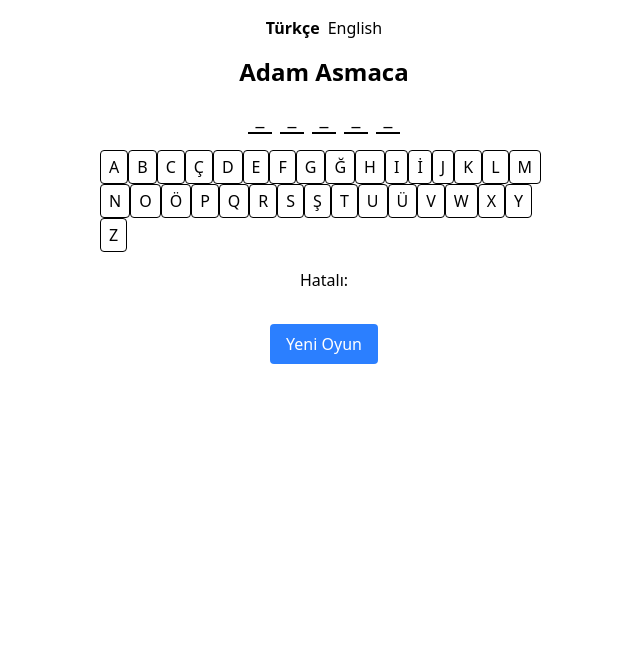
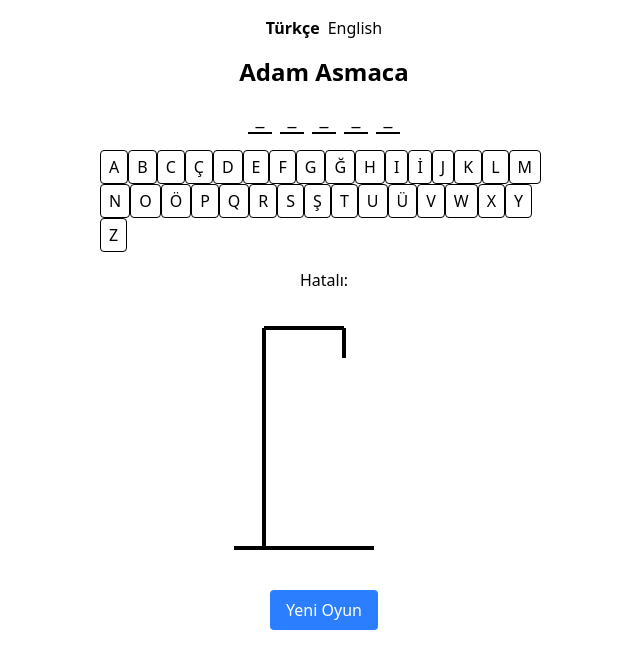
Before and after one commit to handememikoglu/hangman-react, a React (Vite) app: page / in a window 1280 px wide. Shown: the top 668 px of the page, without its empty margins (316-956 px from the left). Built offline with nearby package versions, Linux system fonts and the light colour scheme.

Commit message:
feat: add animated hangman figure with SVG and transition effects

```diff
--- a/src/App.jsx
+++ b/src/App.jsx
@@ -6,6 +6,7 @@ import { wordsEN } from './data/words-en';
 import LanguageSelector from './components/LanguageSelector';
 import WordDisplay from './components/WordDisplay';
 import Keyboard from './components/Keyboard';
+import HangmanCanvas from './components/HangmanCanvas';
 
 function App() {
   const [language, setLanguage] = useState('tr');
@@ -23,6 +24,7 @@ function App() {
   },[language]);
 
   const handleGuess = (letter) => {
+    if (isGameOver || isWin) return;
     if (guessedLetters.includes(letter) || wrongGuesses.includes(letter)){
       return;
     }
@@ -32,6 +34,14 @@ function App() {
       setWrongGuesses([...wrongGuesses, letter]);
     }
   };
+
+  const restartGame = () => {
+  const wordList = language === 'tr' ? wordsTR : wordsEN;
+  const randomWord = wordList[Math.floor(Math.random() * wordList.length)];
+  setWord(randomWord.toLowerCase());
+  setGuessedLetters([]);
+  setWrongGuesses([]);
+};
 
   const isGameOver = wrongGuesses.lenght >= maxAttempts;
   const isWin = word.split('').every(l => guessedLetters.includes(l));
@@ -45,7 +55,8 @@ function App() {
       <p>Hatalı: {wrongGuesses.join(', ')}</p>
       {isGameOver && <p className="text-red-500">Kaybettin! Kelime: {word}</p>}
       {isWin && <p className="text-green-500">Tebrikler! Bildin 🎉</p>}
-      <button onClick={() => setLanguage(prev => prev)} className="mt-4 bg-blue-500 text-white px-4 py-2 rounded">
+      <HangmanCanvas wrongGuessCount={wrongGuesses.length} />
+      <button onClick={restartGame} className="mt-4 bg-blue-500 text-white px-4 py-2 rounded">
         Yeni Oyun
       </button>
     </div>
--- /dev/null
+++ b/src/components/HangmanCanvas.jsx
@@ -0,0 +1,42 @@
+import React from 'react';
+
+const HangmanCanvas = ({ wrongGuessCount }) => {
+  // Her parça için görünürlük kontrolü
+  const isVisible = (index) => wrongGuessCount > index ? 'opacity-100' : 'opacity-0';
+
+  return (
+    <svg height="250" width="200" className="stroke-black stroke-[4px] fill-none">
+      {/* Direk ve ip - sabit */}
+      <line x1="10" y1="240" x2="150" y2="240" className="transition-all" /> {/* Zemin */}
+      <line x1="40" y1="20" x2="40" y2="240" className="transition-all" />   {/* Dikey direk */}
+      <line x1="40" y1="20" x2="120" y2="20" className="transition-all" />    {/* Üst çizgi */}
+      <line x1="120" y1="20" x2="120" y2="50" className="transition-all" />   {/* İp */}
+
+      {/* Kafa */}
+      <circle cx="120" cy="70" r="20"
+        className={`transition-all duration-500 ${isVisible(0)}`} />
+
+      {/* Gövde */}
+      <line x1="120" y1="90" x2="120" y2="150"
+        className={`transition-all duration-500 ${isVisible(1)}`} />
+
+      {/* Sol Kol */}
+      <line x1="120" y1="100" x2="90" y2="130"
+        className={`transition-all duration-500 ${isVisible(2)}`} />
+
+      {/* Sağ Kol */}
+      <line x1="120" y1="100" x2="150" y2="130"
+        className={`transition-all duration-500 ${isVisible(3)}`} />
+
+      {/* Sol Bacak */}
+      <line x1="120" y1="150" x2="90" y2="180"
+        className={`transition-all duration-500 ${isVisible(4)}`} />
+
+      {/* Sağ Bacak */}
+      <line x1="120" y1="150" x2="150" y2="180"
+        className={`transition-all duration-500 ${isVisible(5)}`} />
+    </svg>
+  );
+};
+
+export default HangmanCanvas;
```
